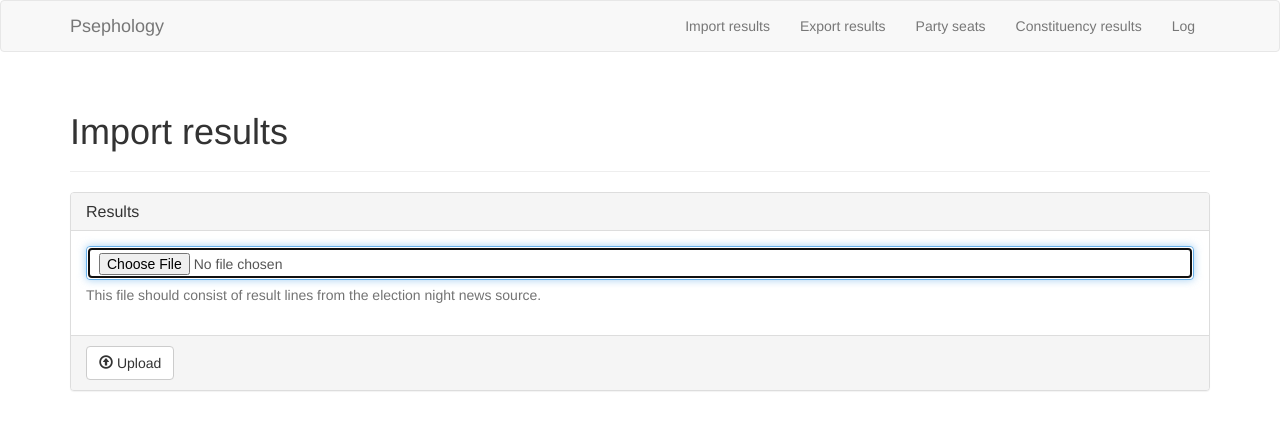
After one commit to rjw57/psephology, a Flask app: page /import in a window 1280 px wide. The commit adds this page. Shown: the top 430 px of the page. Run offline with Flask 2, Linux system fonts and the light colour scheme; some libraries are stand-ins or nearby versions.

Commit message:
add import and export UI pages

```diff
--- a/psephology/api.py
+++ b/psephology/api.py
@@ -4,7 +4,7 @@ API.
 
 """
 
-from flask import Blueprint, jsonify, request, abort
+from flask import Blueprint, jsonify, request, abort, flash
 from sqlalchemy.orm import joinedload
 
 from psephology.model import db, import_results, Constituency, Voting
--- a/psephology/templates/ui/_layout/nav.html
+++ b/psephology/templates/ui/_layout/nav.html
@@ -20,6 +20,8 @@
     <!-- Collect the nav links, forms, and other content for toggling -->
     <div class="collapse navbar-collapse" id="bs-example-navbar-collapse-1">
       <ul class="nav navbar-nav navbar-right">
+        <li><a href="{{url_for('ui.import_form')}}">Import results</a></li>
+        <li><a href="{{url_for('ui.export_results')}}">Export results</a></li>
         <li><a href="{{url_for('ui.summary')}}">Party seats</a></li>
         <li><a href="{{url_for('ui.constituencies')}}">Constituency results</a></li>
         <li><a href="{{url_for('ui.log')}}">Log</a></li>
--- /dev/null
+++ b/psephology/templates/ui/import.html
@@ -0,0 +1,31 @@
+{% extends "_layout/base.html" %}
+
+{% block content %}
+<div class="page-header"><h1>Import results</h1></div>
+
+<form method="POST" enctype="multipart/form-data"
+  action="{{url_for('ui.import_results')}}">
+  <div class="panel panel-default">
+    <div class="panel-heading"><h3 class="panel-title">Results</h3></div>
+
+    <div class="panel-body">
+      <div class="form-group">
+        <label class="sr-only" for="input-file" class="control-label">CSV file</label>
+        <input type="file" autofocus class="form-control" id="input-file"
+          name="results" required>
+        <span class="help-block">
+          This file should consist of result lines from the election night news
+          source.
+        </span>
+      </div>
+    </div>
+
+    <div class="panel-footer">
+      <button type="submit" class="btn btn-default">
+        <span class="glyphicon glyphicon-upload"></span>
+        Upload
+      </button>
+    </div>
+  </div>
+</form>
+{% endblock %}
--- a/psephology/ui.py
+++ b/psephology/ui.py
@@ -1,10 +1,14 @@
 from flask import (
-    Blueprint, current_app, render_template, redirect, url_for
+    Blueprint, current_app, render_template, redirect, url_for,
+    request, abort, flash, Response
 )
 from sqlalchemy import desc
 from sqlalchemy.orm import joinedload
 
-from psephology.model import db, Voting, Constituency, LogEntry
+from psephology.model import (
+    db, Voting, Constituency, LogEntry,
+    import_results as model_import_results
+)
 import psephology.query as query
 
 blueprint = Blueprint('ui', __name__, template_folder='templates/ui')
@@ -37,3 +41,45 @@ def log():
         LogEntry.query.order_by(desc(LogEntry.created_at))
     ).all()
     return render_template('log.html', results=results)
+
+@blueprint.route('/import')
+def import_form():
+    return render_template('import.html')
+
+@blueprint.route('/import/results', methods=['POST'])
+def import_results():
+    # Get results file from request
+    fobj = request.files.get('results')
+    if fobj is None:
+        abort(400)
+
+    # Interpret incoming data as UTF-8 text. If this fails, abort with a 400 Bad
+    # Request error.
+    data = fobj.read()
+    print(data[:40])
+    try:
+        results = data.decode('utf8').strip().splitlines()
+    except UnicodeDecodeError:
+        abort(400)
+
+    diagnostics = model_import_results(results)
+    db.session.commit()
+
+    flash('Processed {} line(s) with {} issue(s)'.format(
+        len(results), len(diagnostics)))
+
+    # Redirect to the index
+    return redirect(url_for('ui.index'))
+
+@blueprint.route('/export/results')
+def export_results():
+    q = Constituency.query.options(joinedload(Constituency.votings))
+    output = []
+    for con in q:
+        output.append(', '.join(
+            [con.name] + [
+                '{}, {}'.format(v.count, v.party_id)
+                for v in con.votings
+            ]
+        ))
+    return Response('\n'.join(output), mimetype='text/plain')
```
Also changed, not shown: 4 other files.
